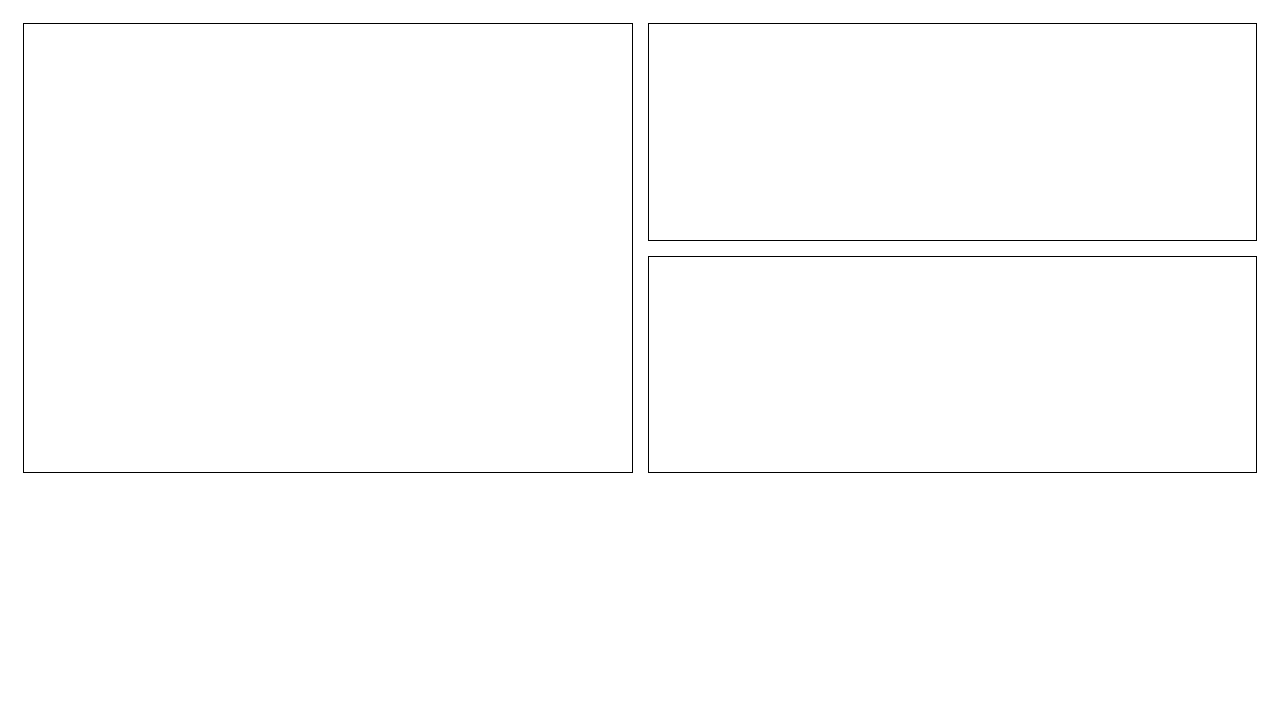
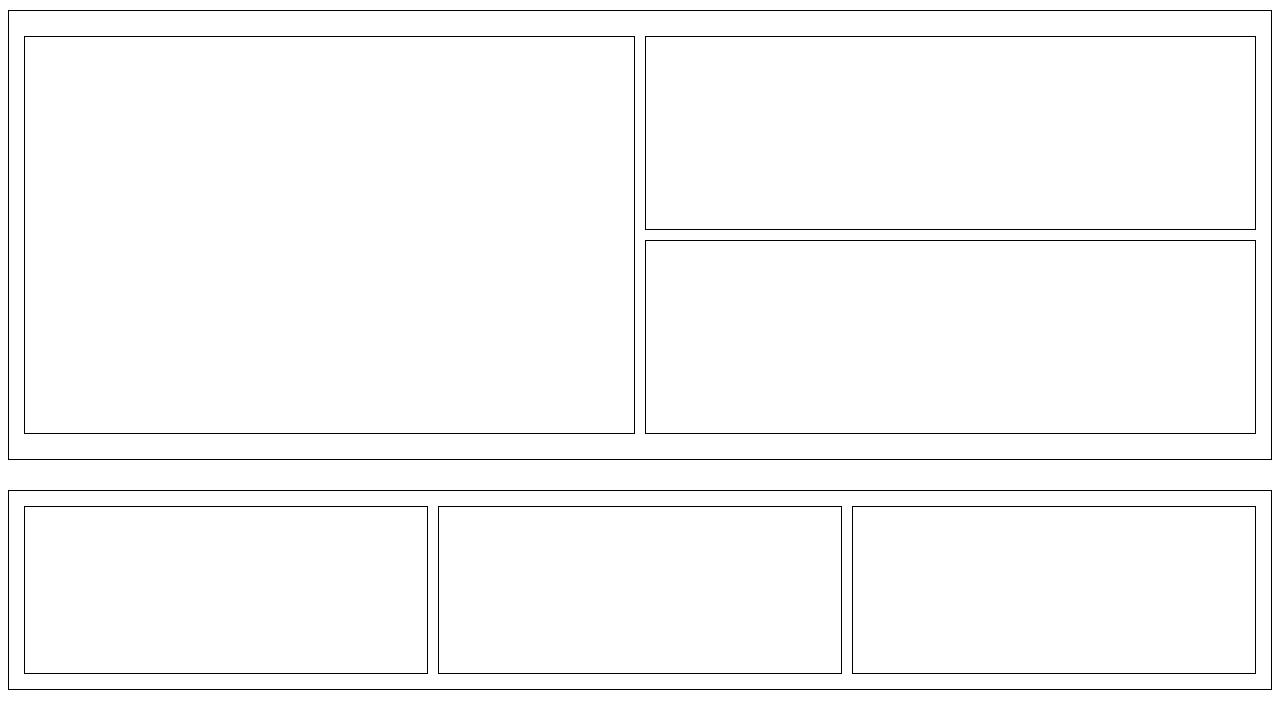
Before and after one commit to 04092001/flex-property, a plain HTML site: page index.html in a window 1280 px wide. Drawn offline with Linux system fonts and the light colour scheme.

Commit message:
Practicing using flex to create more complex layouts

```diff
--- a/index.html
+++ b/index.html
@@ -7,12 +7,30 @@
     <title>Flex Practice</title>
   </head>
   <body>
-    <div class="flex-container" style="padding: 15px">
-      <div class="flex-container"><div class="flex-item"></div></div>
+    <div
+      class="flex-container"
+      style="border: 1px solid #000000; height: 450px; padding: 15px"
+    >
+      <div class="flex-container">
+        <div class="flex-item"></div>
+      </div>
       <div class="flex-container" style="flex-direction: column">
         <div class="flex-item"></div>
         <div class="flex-item"></div>
       </div>
     </div>
+    <div
+      class="flex-container"
+      style="
+        border: 1px solid #000000;
+        height: 200px;
+        margin-top: 30px;
+        padding: 15px;
+      "
+    >
+      <div class="flex-item" style="height: 100%"></div>
+      <div class="flex-item" style="height: 100%"></div>
+      <div class="flex-item" style="height: 100%"></div>
+    </div>
   </body>
 </html>
--- a/styles.css
+++ b/styles.css
@@ -4,9 +4,9 @@
 
 .flex-container {
   display: flex;
+  gap: 10px;
   flex: 1;
-  height: 450px;
-  gap: 15px;
+  margin: 10px 0;
 }
 
 .flex-item {
```
